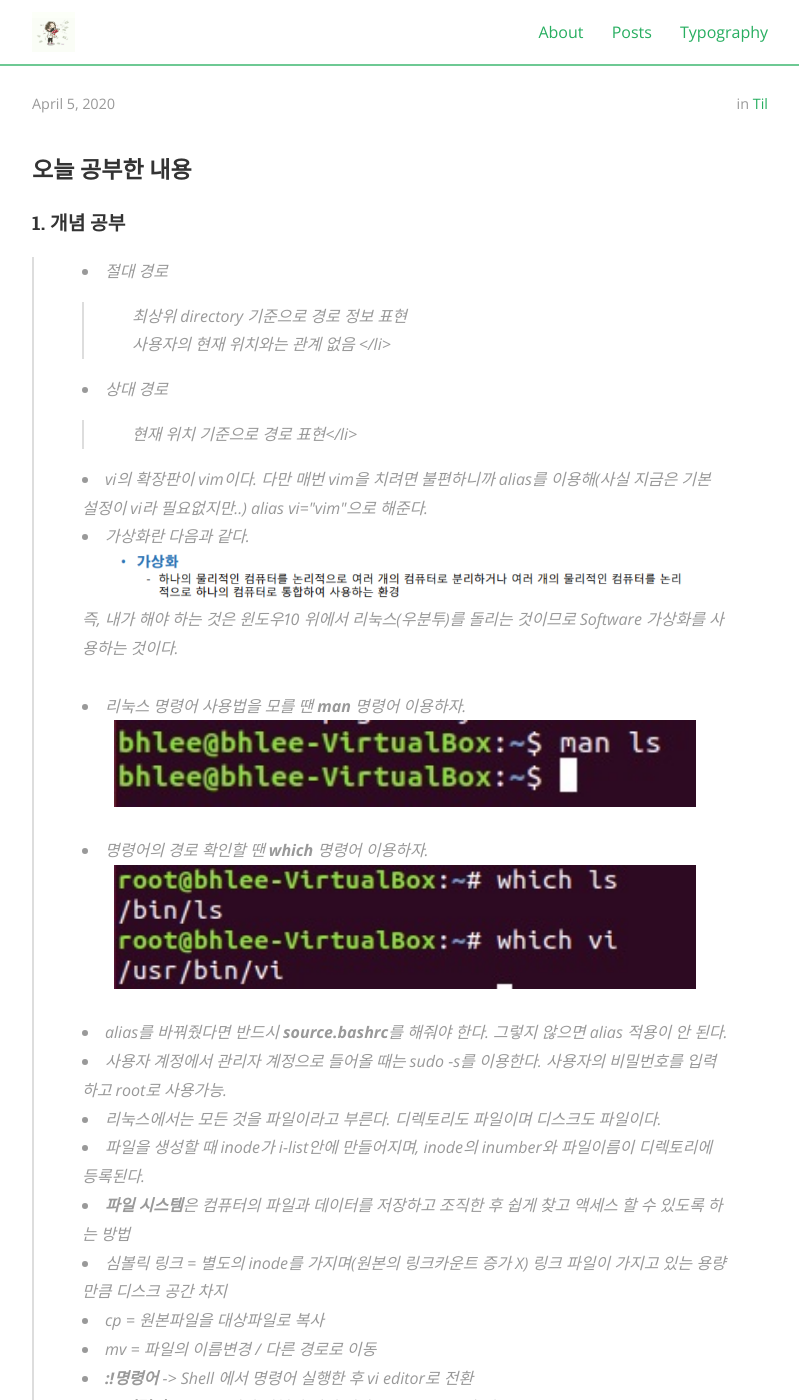
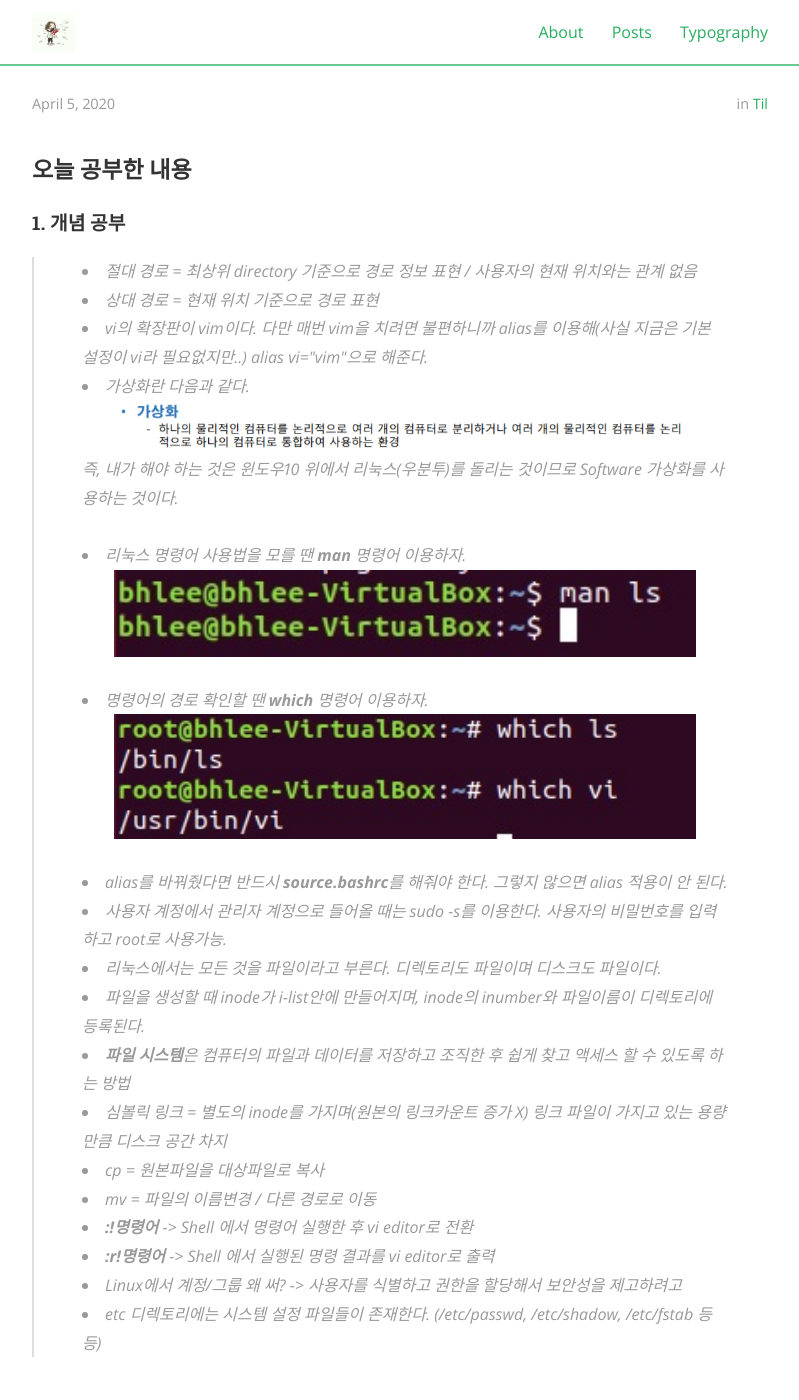
Before and after one commit to verustree/verustree.github.io, a Jekyll site: the page built from _posts/2020-04-05-일-TIL.md, in a window 1280 px wide and 1400 px high, scrolled down 193 px. Shown: the whole window, without its empty margins (240-1039 px from the left). Built offline with Jekyll 4.4.1, drawn with Linux system fonts in a browser that asks for light colours; nearby versions of some CDN libraries.

Commit message:
Update 2020-04-05-일-TIL.md
원상복구

```diff
--- a/_posts/2020-04-05-일-TIL.md
+++ b/_posts/2020-04-05-일-TIL.md
@@ -10,11 +10,8 @@ tags: 파일시스템
 <h3>오늘 공부한 내용</h3>
 <p>
 <h4>1. 개념 공부</h4><blockquote>
-<li>절대 경로<br><blockquote>
- 최상위 directory 기준으로 경로 정보 표현<br>
- 사용자의 현재 위치와는 관계 없음 </li></blockquote>
-<li>상대 경로<br><blockquote>
- 현재 위치 기준으로 경로 표현</li></blockquote>
+<li>절대 경로 =  최상위 directory 기준으로 경로 정보 표현  /  사용자의 현재 위치와는 관계 없음 </li>
+<li>상대 경로 =  현재 위치 기준으로 경로 표현</li>
 <li>vi의 확장판이 vim이다.  다만 매번 vim을 치려면 불편하니까 alias를 이용해(사실 지금은 기본 설정이 vi라 필요없지만..) alias vi="vim"으로 해준다.</li>
 <li>가상화란 다음과 같다.<br><img src="/assets/virtualization.png">즉, 내가 해야 하는 것은 윈도우10 위에서 리눅스(우분투)를 돌리는 것이므로 Software 가상화를 사용하는 것이다.</li><br>
 <li>리눅스 명령어 사용법을 모를 땐 <b>man</b> 명령어 이용하자.<br><img src="/assets/man.jpg"><br></li>
```
